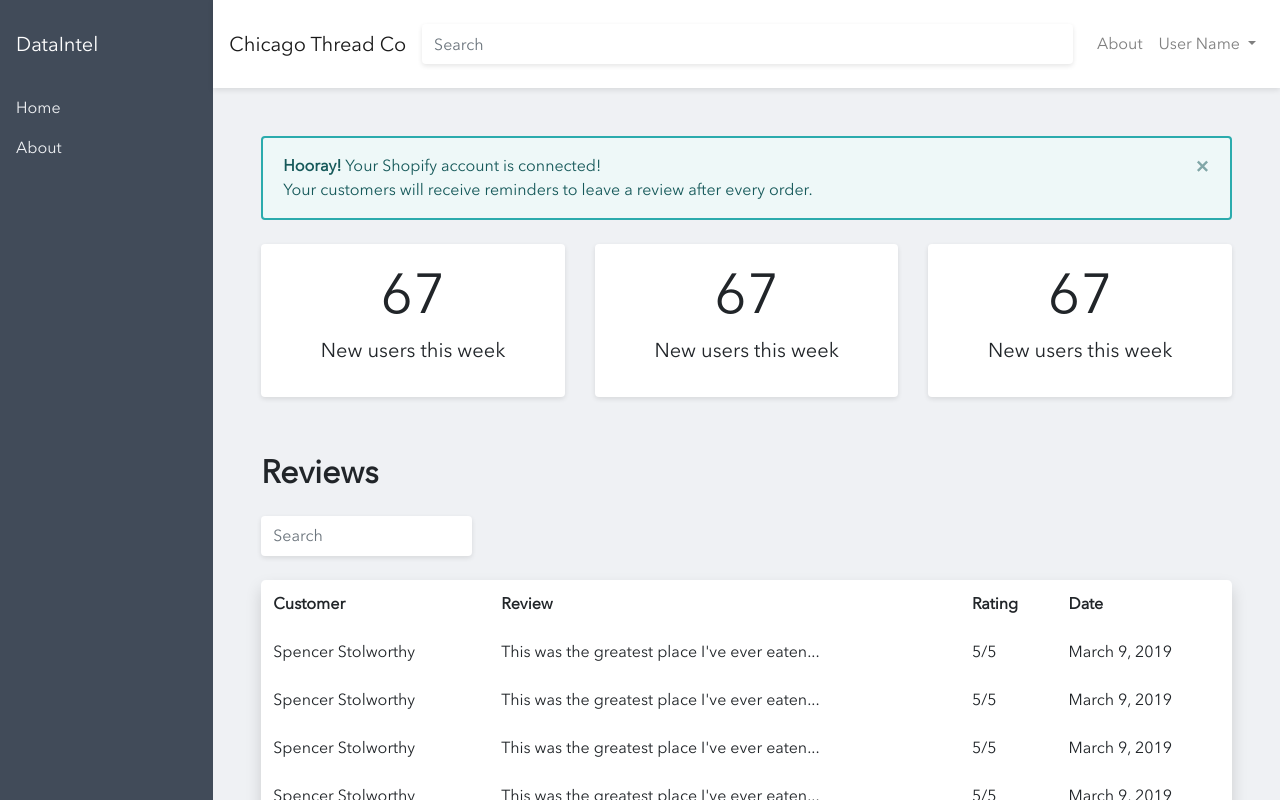
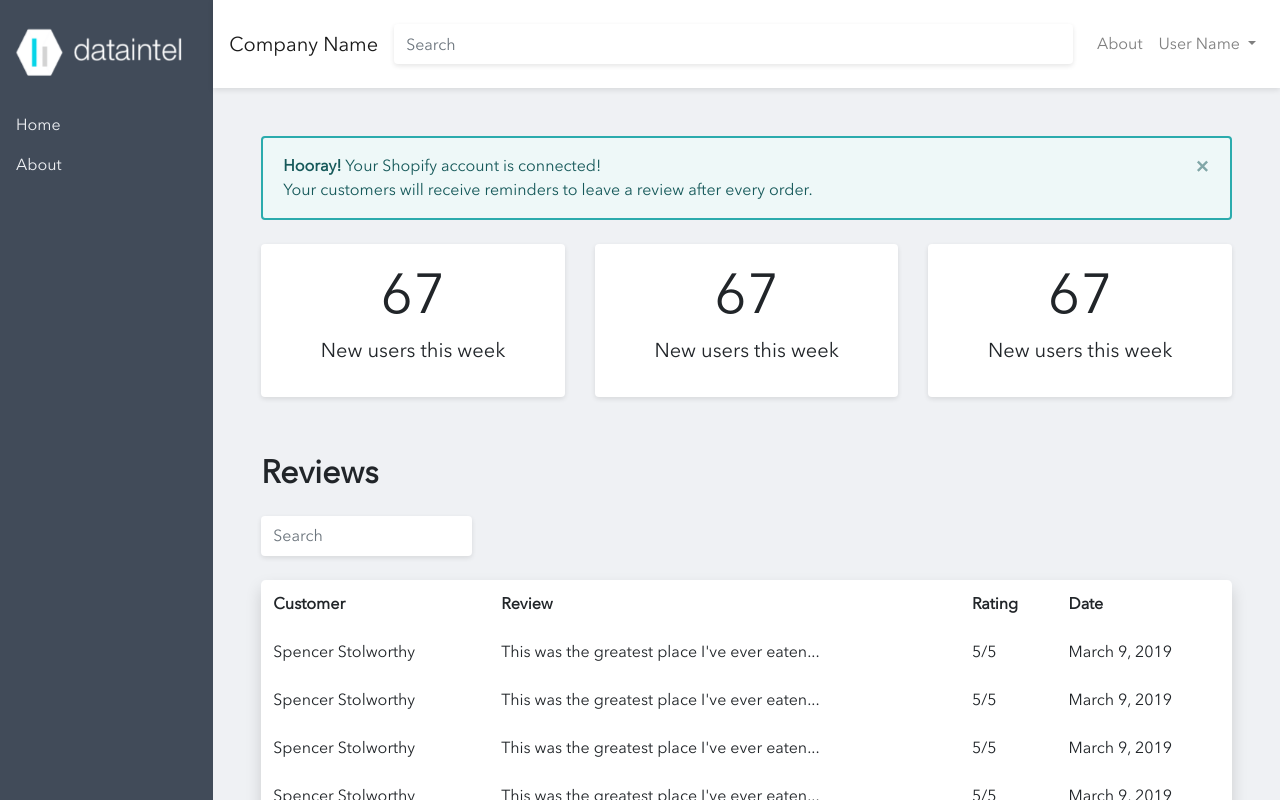
Before and after one commit to prescience-labs/dashboard, a Vue app: page / in a window 1280 px wide. Shown: the top 800 px of the page. Built offline with nearby package versions, Linux system fonts and the light colour scheme.

Commit message:
add logo

```diff
--- a/src/App.vue
+++ b/src/App.vue
@@ -3,8 +3,10 @@
     <div class="row no-gutters vh-100">
       <div class="col-2 bg-secondary text-light d-none d-md-block">
         <div class="sticky-top">
-          <nav id="nav" class="navbar navbar-expand navbar-dark py-4 sticky-top">
-            <router-link to="/" class="navbar-brand">DataIntel</router-link>
+          <nav id="nav" class="navbar navbar-expand navbar-dark py-4 sticky-top d-flex justify-content-center">
+            <router-link to="/" class="navbar-brand">
+              <img class="img-fluid" src="/img/logo-white.png" alt="">
+            </router-link>
           </nav>
           <ul class="nav flex-column">
             <li class="nav-item">
@@ -18,7 +20,7 @@
       </div>
       <div class="col bg-light d-flex flex-column">
         <nav id="nav" class="navbar navbar-expand navbar-light bg-white d-flex shadow-sm py-4 sticky-top">
-          <router-link to="/" class="navbar-brand d-none d-md-block">Chicago Thread Co</router-link>
+          <router-link to="/" class="navbar-brand d-none d-md-block">Company Name</router-link>
           <form class="form-inline mr-auto flex-fill d-flex">
               <input class="form-control mr-sm-3 flex-fill shadow-sm border-0" type="search" placeholder="Search" aria-label="Search">
           </form>
```
Also changed, not shown: public/img/logo-white.png (added).
